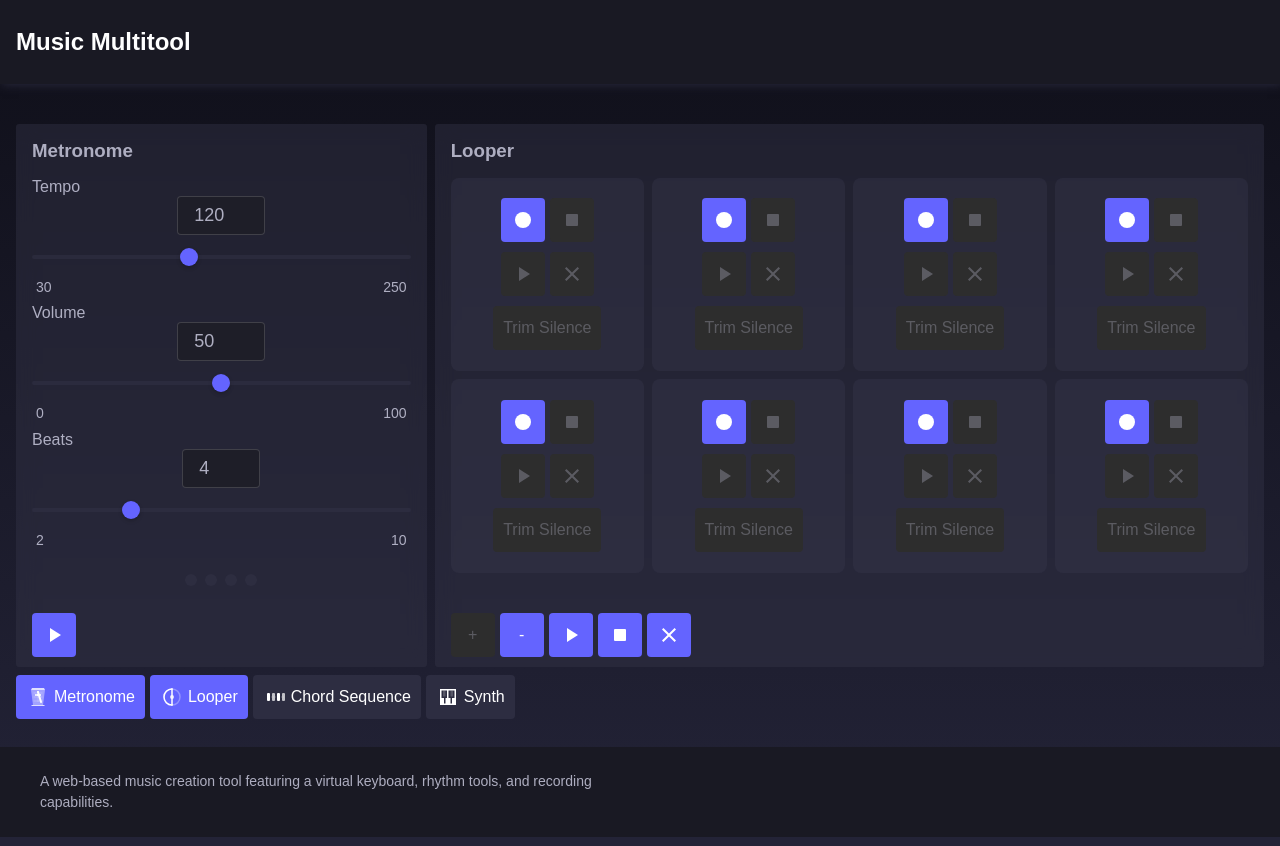
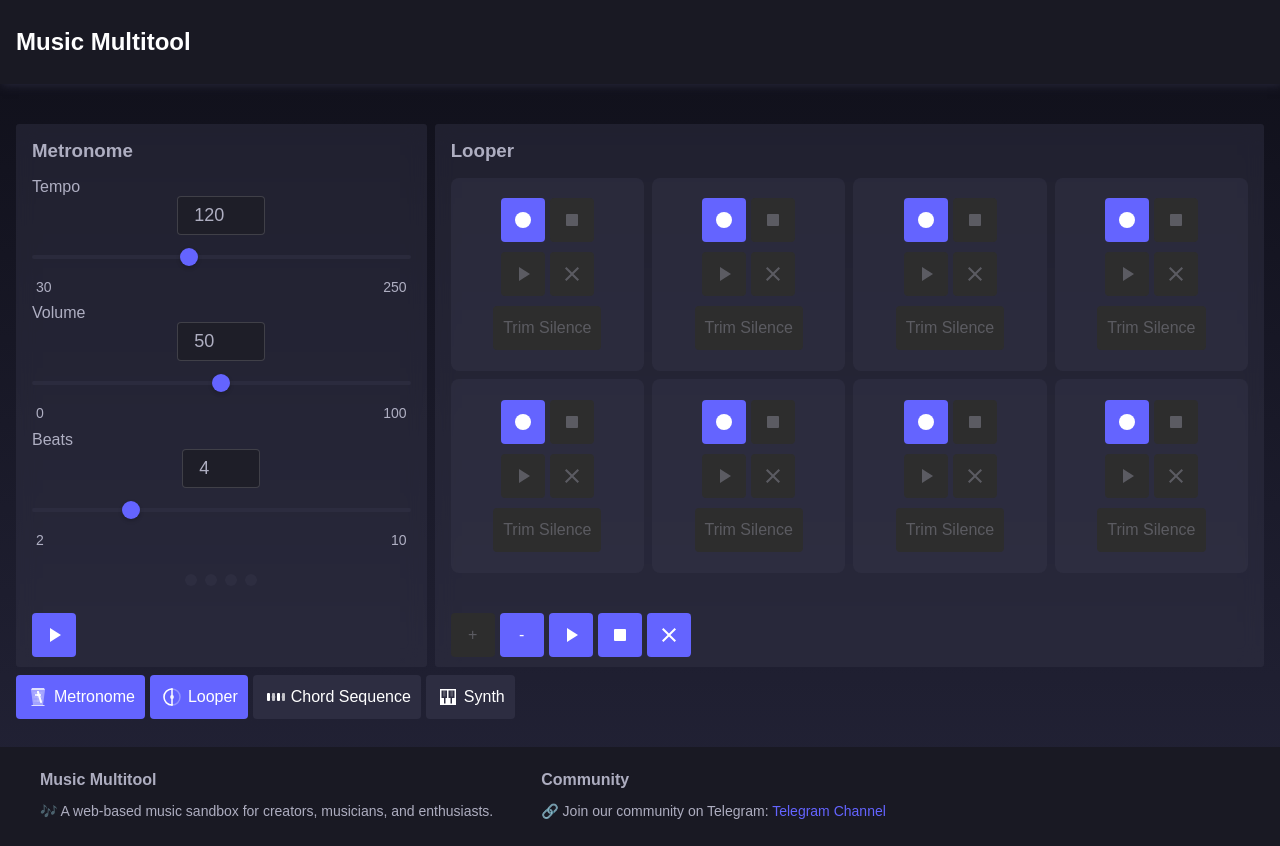
Before and after one commit to boolenTFV/music-multitool, a Vue app: page / in a window 1280 px wide. Built offline with nearby package versions, Linux system fonts and the light colour scheme; no server answers.

Commit message:
Added links to footer

```diff
--- a/src/assets/variables.css
+++ b/src/assets/variables.css
@@ -31,4 +31,7 @@
     --button-text-color: white;
     --button-border-radius: 4px;
     --dropdown-background-color: rgb(35, 35, 55, 0.95);
+    --link-color: var(--accent-color);
+    --link-hover-color: rgb(120, 120, 255);
+    --link-active-color: rgb(80, 80, 255);
 }
--- a/src/components/AppFooter.vue
+++ b/src/components/AppFooter.vue
@@ -1,12 +1,29 @@
 <template>
     <footer :class="$style.footer">
         <div :class="$style.content">
-            <p :class="$style.description">
-                A web-based music creation tool featuring a virtual keyboard, rhythm tools, and recording capabilities.
-            </p>
+            <div>
+                <h4 :class="$style.title">Music Multitool</h4>
+                <p :class="$style.description">
+
+                    🎶 A web-based music sandbox for creators, musicians, and enthusiasts.
+                </p>
+            </div>
+            <div>
+                <h4 :class="$style.title">Community</h4>
+                <p :class="$style.description">
+                    🔗 Join our community on Telegram:
+                    <DefaultLink to="https://t.me/music_multitool_web" target="_blank">Telegram Channel</DefaultLink>
+                </p>
+            </div>
+
         </div>
     </footer>
 </template>
+
+<script setup lang="ts">
+import DefaultLink from './DefaultLink.vue';
+
+</script>
 
 <style lang="scss" module>
 .footer {
@@ -15,14 +32,16 @@
     background: var(--primary-dark-color);
     margin-top: auto;
 }
-
+.title {
+    margin-top: 0;
+    margin-bottom: 12px;
+}
 .content {
     max-width: 1200px;
     margin: 0 auto;
     display: flex;
-    justify-content: space-between;
     align-items: center;
-    gap: 24px;
+    gap: 48px;
     flex-wrap: wrap;
 }
 
@@ -41,24 +60,4 @@
     color: var(--font-color);
     font-size: 14px;
 }
-
-.link {
-    color: var(--accent-color);
-    text-decoration: none;
-    transition: all 0.2s ease;
-    padding: 6px 12px;
-    border-radius: var(--button-border-radius);
-    background: var(--button-primary-bg);
-    color: var(--button-text-color);
-
-    &:hover {
-        background: var(--button-primary-hover);
-        transform: translateY(-1px);
-    }
-
-    &:active {
-        background: var(--button-primary-active);
-        transform: translateY(0);
-    }
-}
 </style>
--- /dev/null
+++ b/src/components/DefaultLink.vue
@@ -0,0 +1,32 @@
+<template>
+    <a :href="to" :class="$style.link">
+        <slot />
+    </a>
+</template>
+
+<script setup lang="ts">
+defineProps<{
+    to: string;
+}>();
+defineOptions({
+    inheritAttrs: true
+});
+</script>
+
+<style lang="scss" module>
+.link {
+    text-decoration: none;
+    transition: all 0.2s ease;
+    color: var(--link-color);
+
+    &:hover {
+        color: var(--link-hover-color);
+        transform: translateY(-1px);
+    }
+
+    &:active {
+        color: var(--link-active-color);
+        transform: translateY(0);
+    }
+}
+</style>
```
